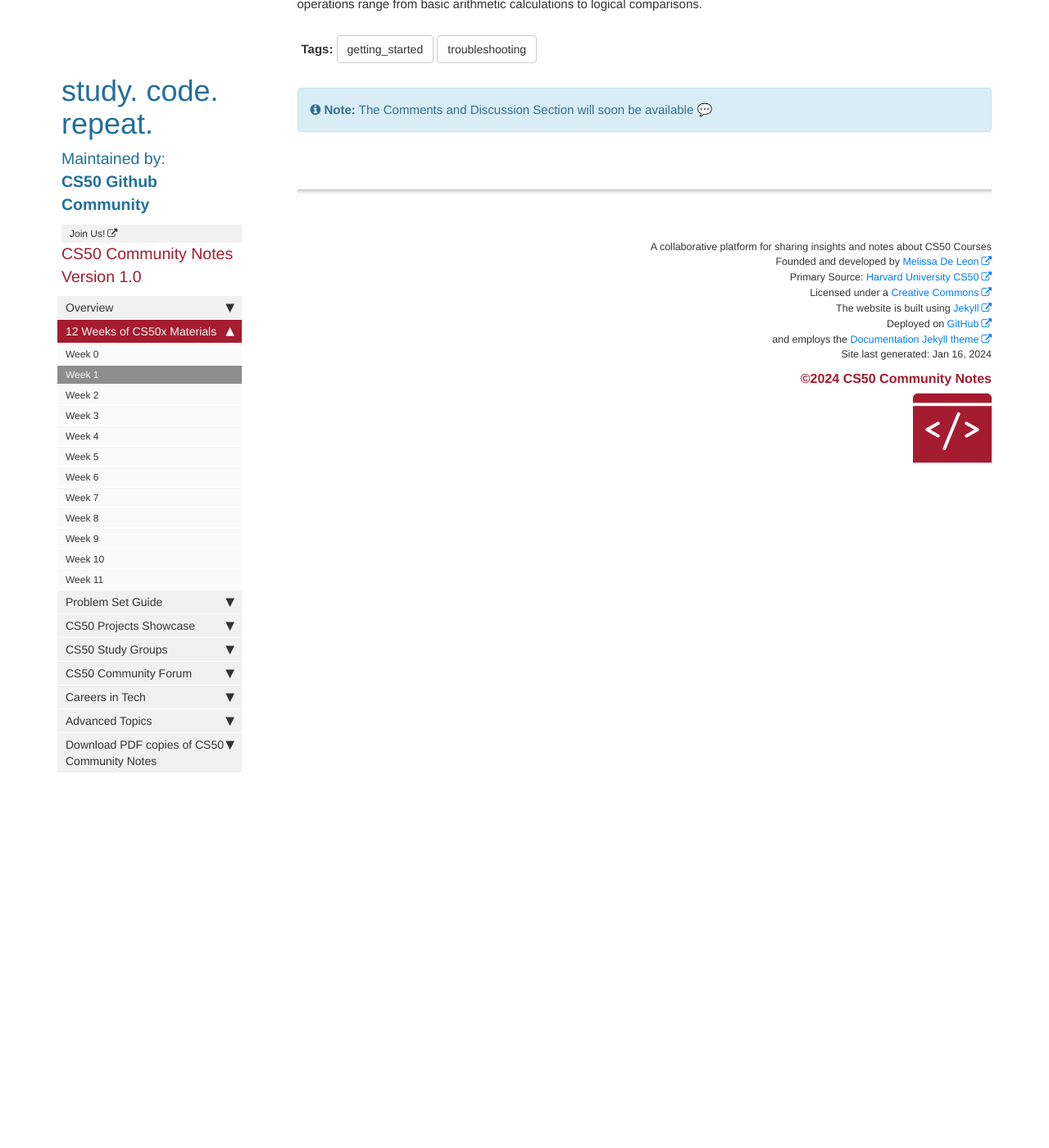
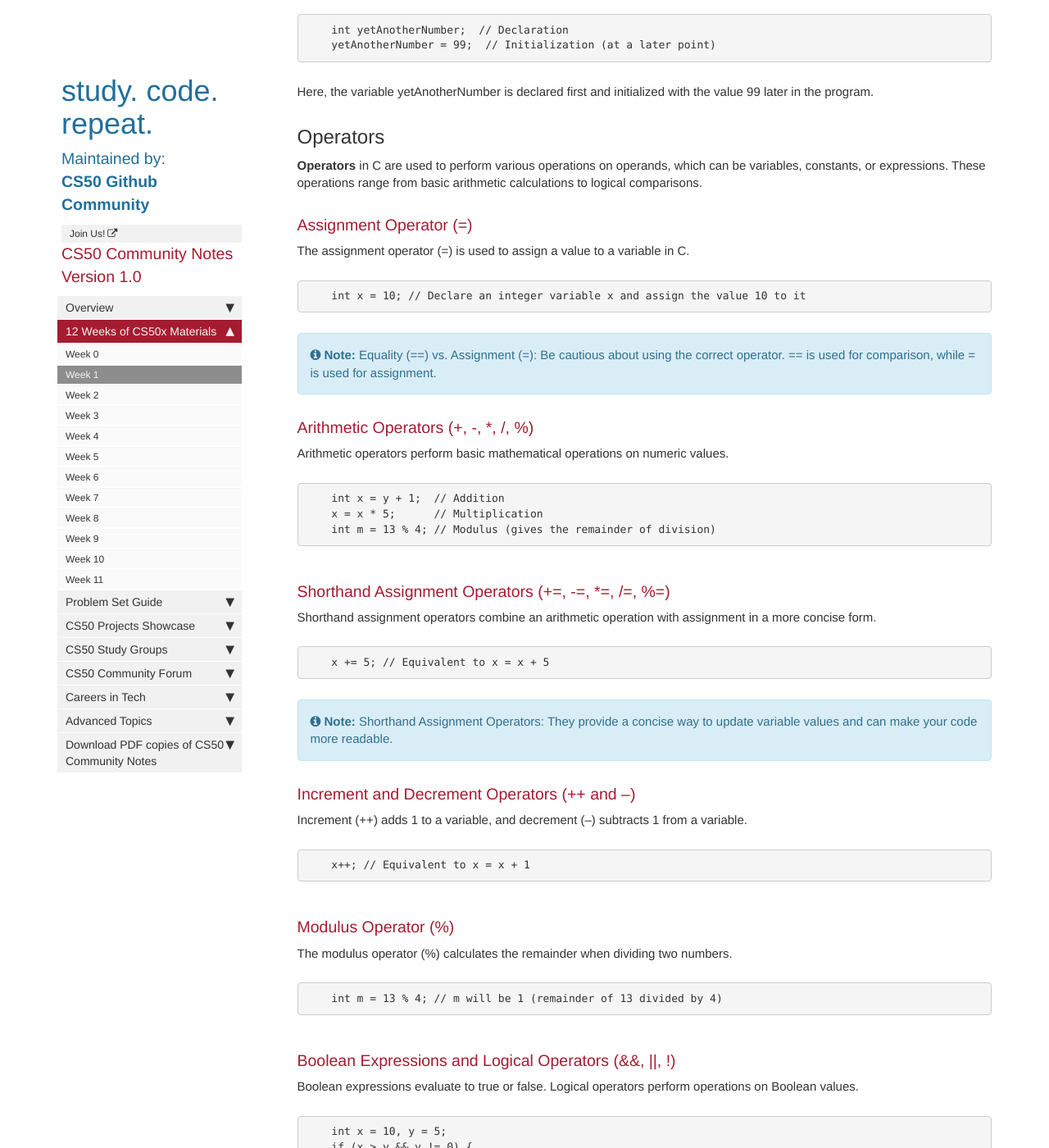
Before and after one commit to melissadeleonx/cs50-community-notes, a Jekyll site: the page built from pages/mydoc/week_1.md, in a window 1280 px wide and 1400 px high, scrolled down 5317 px. Shown: the whole window at 82% size. Built offline with Jekyll 4.4.1, drawn with Linux system fonts in a browser that asks for light colours; comment, search, counter and statistics services are not loaded; some of the changed text lies outside the part shown.

Commit message:
week_1.md updated

````diff
--- a/pages/mydoc/week_1.md
+++ b/pages/mydoc/week_1.md
@@ -185,3 +185,94 @@ Here, the variable yetAnotherNumber is declared first and initialized with the v
 
 ## Operators
 **Operators** in C are used to perform various operations on operands, which can be variables, constants, or expressions. These operations range from basic arithmetic calculations to logical comparisons.
+
+### Assignment Operator (=)
+
+The assignment operator (=) is used to assign a value to a variable in C.
+
+```vbnet
+    int x = 10; // Declare an integer variable x and assign the value 10 to it
+```
+
+{% include note.html content="Equality (==) vs. Assignment (=): Be cautious about using the correct operator. == is used for comparison, while = is used for assignment."
+%}
+
+### Arithmetic Operators (+, -, *, /, %)
+
+Arithmetic operators perform basic mathematical operations on numeric values.
+
+```vbnet
+    int x = y + 1;  // Addition
+    x = x * 5;      // Multiplication
+    int m = 13 % 4; // Modulus (gives the remainder of division)
+```
+
+### Shorthand Assignment Operators (+=, -=, *=, /=, %=)
+
+Shorthand assignment operators combine an arithmetic operation with assignment in a more concise form.
+
+```vbnet
+    x += 5; // Equivalent to x = x + 5
+```
+{% include note.html content="Shorthand Assignment Operators: They provide a concise way to update variable values and can make your code more readable." %}
+
+
+### Increment and Decrement Operators (++ and --)
+
+Increment (++) adds 1 to a variable, and decrement (--) subtracts 1 from a variable.
+
+```vbnet
+    x++; // Equivalent to x = x + 1
+```
+
+### Modulus Operator (%)
+
+The modulus operator (%) calculates the remainder when dividing two numbers.
+
+```vbnet
+    int m = 13 % 4; // m will be 1 (remainder of 13 divided by 4)
+```
+
+### Boolean Expressions and Logical Operators (&&, ||, !)
+
+Boolean expressions evaluate to true or false. Logical operators perform operations on Boolean values.
+
+```vbnet
+    int x = 10, y = 5;
+    if (x > y && y != 0) {
+        // Code to execute if both conditions are true
+    }
+
+    if (x < y || y == 0) {
+        // Code to execute if at least one condition is true
+    }
+
+    if (!(x == y)) {
+        // Code to execute if the condition is false
+    }
+```
+
+{% include note.html content="Logical Operators (&&, ||, !): These are commonly used in conditional statements and loops to control program flow based on conditions."
+%}
+
+### Relational Operators (<, >, <=, >=, ==, !=)
+
+Relational operators compare values and return true or false based on the comparison.
+
+```vbnet
+    if (x < y) {
+    // Code to execute if x is less than y
+    }
+
+    if (x >= y) {
+        // Code to execute if x is greater than or equal to y
+    }
+
+    if (x == y) {
+        // Code to execute if x is equal to y
+    }
+
+    if (x != y) {
+        // Code to execute if x is not equal to y
+    }
+```
````
